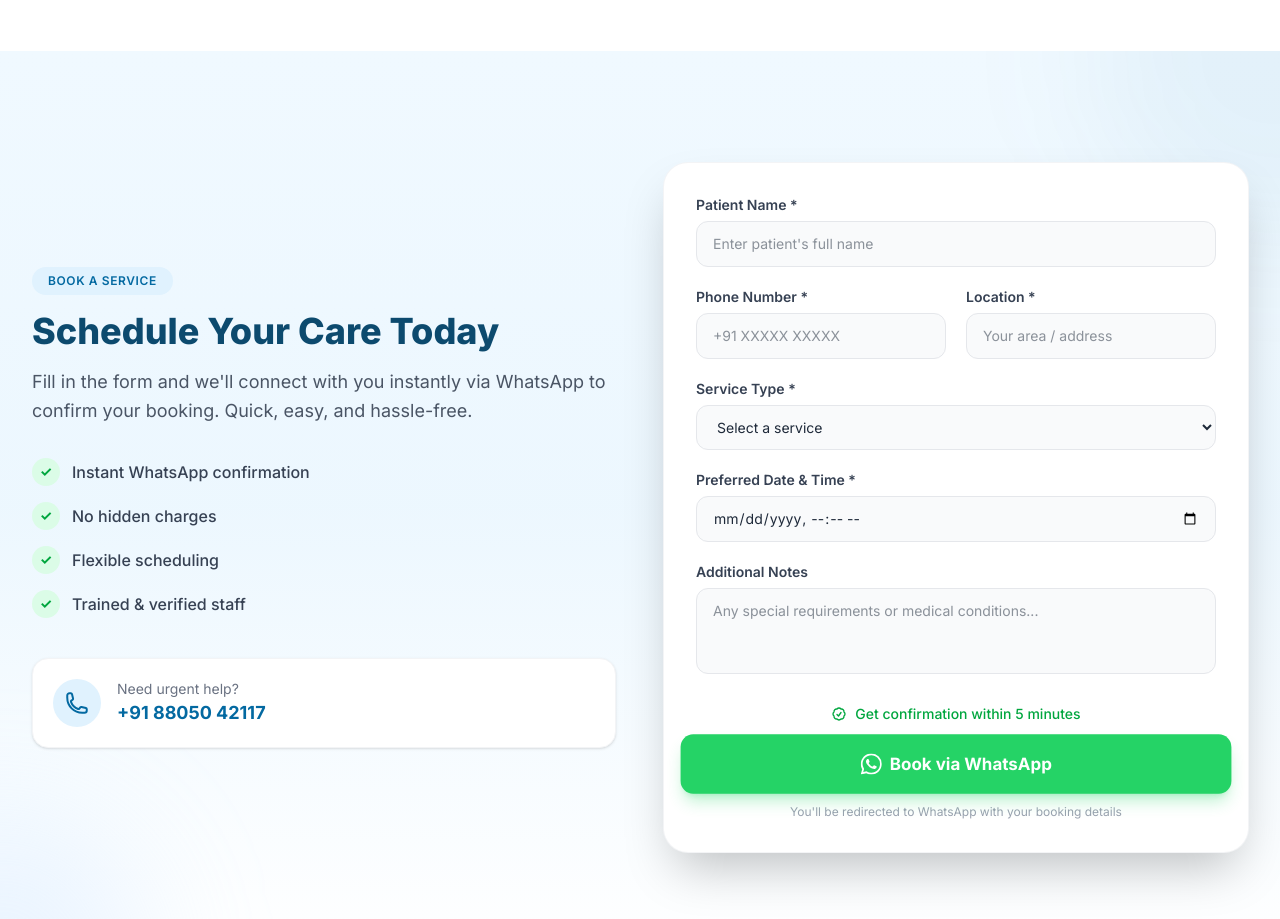
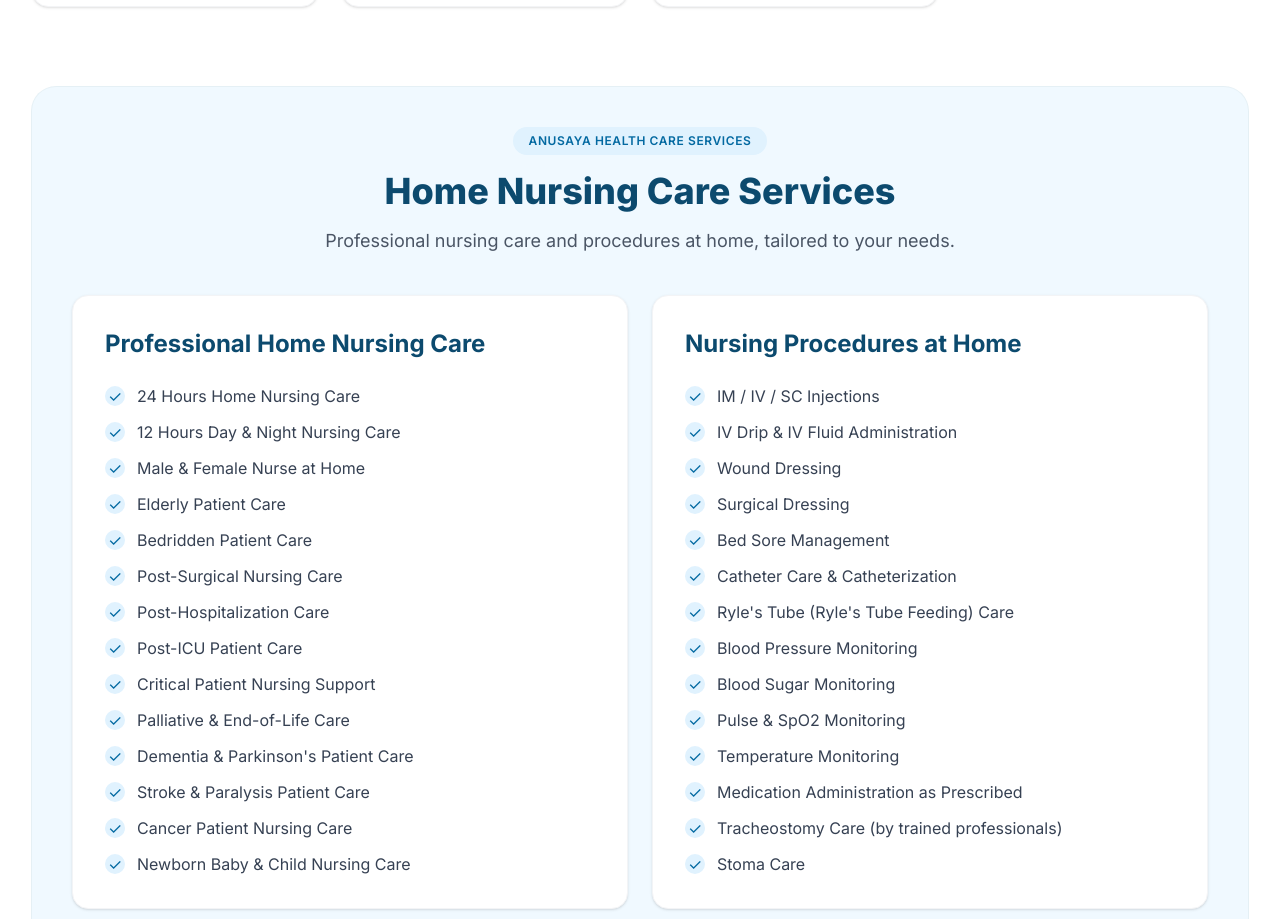
Before and after one commit to harshubadgujar/Anusaya_Helthcare, a Next.js app: page / in a window 1280 px wide. Shown: the part 2980-3899 px from the top of the page. Built offline with nearby package versions, Linux system fonts and the light colour scheme.

Commit message:
feat: highlight home nursing care services

```diff
--- a/src/components/BookingForm.tsx
+++ b/src/components/BookingForm.tsx
@@ -1,6 +1,7 @@
 "use client";
 
 import { useState, type FormEvent } from "react";
+import { nursingServiceGroups } from "@/lib/nursingServices";
 
 const serviceOptions = [
   "Patient Care Taker (Male)",
@@ -16,6 +17,10 @@ const serviceOptions = [
   "On-call Home Visit",
   "CPR Training / Awareness",
 ];
+
+const nursingServiceNames = new Set<string>(
+  nursingServiceGroups.flatMap((group) => group.services)
+);
 
 const PHONE_NUMBER = "918805042117";
 
@@ -203,10 +208,19 @@ export default function BookingForm() {
                   className="w-full rounded-xl border border-gray-200 bg-gray-50 px-4 py-3 text-sm outline-none focus:border-primary focus:ring-2 focus:ring-primary/20 transition-all"
                 >
                   <option value="">Select a service</option>
-                  {serviceOptions.map((s) => (
+                  {serviceOptions.filter((service) => !nursingServiceNames.has(service)).map((s) => (
                     <option key={s} value={s}>
                       {s}
                     </option>
+                  ))}
+                  {nursingServiceGroups.map((group) => (
+                    <optgroup key={group.title} label={group.title}>
+                      {group.services.map((service) => (
+                        <option key={service} value={service}>
+                          {service}
+                        </option>
+                      ))}
+                    </optgroup>
                   ))}
                 </select>
               </div>
--- a/src/components/Services.tsx
+++ b/src/components/Services.tsx
@@ -1,4 +1,5 @@
 import Image from "next/image";
+import { nursingServiceGroups } from "@/lib/nursingServices";
 
 const services = [
   {
@@ -130,6 +131,12 @@ export default function Services() {
             From nursing care to ambulance services, we provide a full range of
             healthcare solutions delivered right to your doorstep.
           </p>
+          <a
+            href="#nursing-care"
+            className="mt-6 inline-flex items-center justify-center rounded-full bg-primary px-6 py-3 text-sm font-semibold text-white shadow-lg shadow-primary/25 hover:bg-primary-dark transition-colors"
+          >
+            Explore Home Nursing Care Services
+          </a>
         </div>
 
         {/* Services grid */}
@@ -189,6 +196,57 @@ export default function Services() {
             </div>
           ))}
         </div>
+
+        {/* Detailed nursing services requested by the client */}
+        <div id="nursing-care" className="mt-20 scroll-mt-24 rounded-3xl bg-primary-lighter p-6 sm:p-10 ring-1 ring-primary/10">
+          <div className="text-center max-w-2xl mx-auto mb-10">
+            <span className="inline-block rounded-full bg-primary-light px-4 py-1.5 text-xs font-semibold uppercase tracking-wider text-primary">
+              Anusaya Health Care Services
+            </span>
+            <h2 className="mt-4 text-3xl font-extrabold text-heading sm:text-4xl">
+              Home Nursing Care Services
+            </h2>
+            <p className="mt-4 text-gray-600 text-lg">
+              Professional nursing care and procedures at home, tailored to your needs.
+            </p>
+          </div>
+
+          <div className="grid gap-6 lg:grid-cols-2">
+            {nursingServiceGroups.slice(0, 2).map((group) => (
+              <div key={group.title} className="rounded-2xl border border-gray-100 bg-white p-6 sm:p-8 shadow-sm">
+                <h3 className="text-xl font-bold text-heading sm:text-2xl">{group.title}</h3>
+                <ul className="mt-6 grid gap-3">
+                  {group.services.map((service) => (
+                    <li key={service} className="flex items-start gap-3 text-sm sm:text-base text-gray-700">
+                      <span className="mt-0.5 flex h-5 w-5 shrink-0 items-center justify-center rounded-full bg-primary-light text-primary" aria-hidden="true">✓</span>
+                      <span>{service}</span>
+                    </li>
+                  ))}
+                </ul>
+              </div>
+            ))}
+          </div>
+
+          <div className="mt-6 rounded-2xl border border-gray-100 bg-white p-6 sm:p-8 shadow-sm">
+            <h3 className="text-xl font-bold text-heading sm:text-2xl">
+              {nursingServiceGroups[2].title}
+            </h3>
+            <ul className="mt-6 grid gap-3 sm:grid-cols-2 lg:grid-cols-3">
+              {nursingServiceGroups[2].services.map((service) => (
+                <li key={service} className="flex items-start gap-3 text-sm sm:text-base text-gray-700">
+                  <span className="mt-0.5 flex h-5 w-5 shrink-0 items-center justify-center rounded-full bg-primary-light text-primary" aria-hidden="true">✓</span>
+                  <span>{service}</span>
+                </li>
+              ))}
+            </ul>
+          </div>
+
+          <div className="mt-8 text-center">
+            <a href="#booking" className="inline-flex items-center justify-center rounded-full bg-primary px-8 py-3 text-sm font-semibold text-white shadow-lg shadow-primary/25 hover:bg-primary-dark transition-colors">
+              Book Nursing Care
+            </a>
+          </div>
+        </div>
       </div>
     </section>
   );
--- /dev/null
+++ b/src/lib/nursingServices.ts
@@ -0,0 +1,50 @@
+export const nursingServiceGroups = [
+  {
+    title: "Professional Home Nursing Care",
+    services: [
+      "24 Hours Home Nursing Care",
+      "12 Hours Day & Night Nursing Care",
+      "Male & Female Nurse at Home",
+      "Elderly Patient Care",
+      "Bedridden Patient Care",
+      "Post-Surgical Nursing Care",
+      "Post-Hospitalization Care",
+      "Post-ICU Patient Care",
+      "Critical Patient Nursing Support",
+      "Palliative & End-of-Life Care",
+      "Dementia & Parkinson's Patient Care",
+      "Stroke & Paralysis Patient Care",
+      "Cancer Patient Nursing Care",
+      "Newborn Baby & Child Nursing Care",
+    ],
+  },
+  {
+    title: "Nursing Procedures at Home",
+    services: [
+      "IM / IV / SC Injections",
+      "IV Drip & IV Fluid Administration",
+      "Wound Dressing",
+      "Surgical Dressing",
+      "Bed Sore Management",
+      "Catheter Care & Catheterization",
+      "Ryle's Tube (Ryle's Tube Feeding) Care",
+      "Blood Pressure Monitoring",
+      "Blood Sugar Monitoring",
+      "Pulse & SpO2 Monitoring",
+      "Temperature Monitoring",
+      "Medication Administration as Prescribed",
+      "Tracheostomy Care (by trained professionals)",
+      "Stoma Care",
+    ],
+  },
+  {
+    title: "Additional Home Healthcare Services",
+    services: [
+      "Physiotherapy at Home",
+      "Doctor Home Visit",
+      "Laboratory Sample Collection",
+      "Medical Equipment Rental",
+      "Ambulance Coordination",
+    ],
+  },
+] as const;
```
